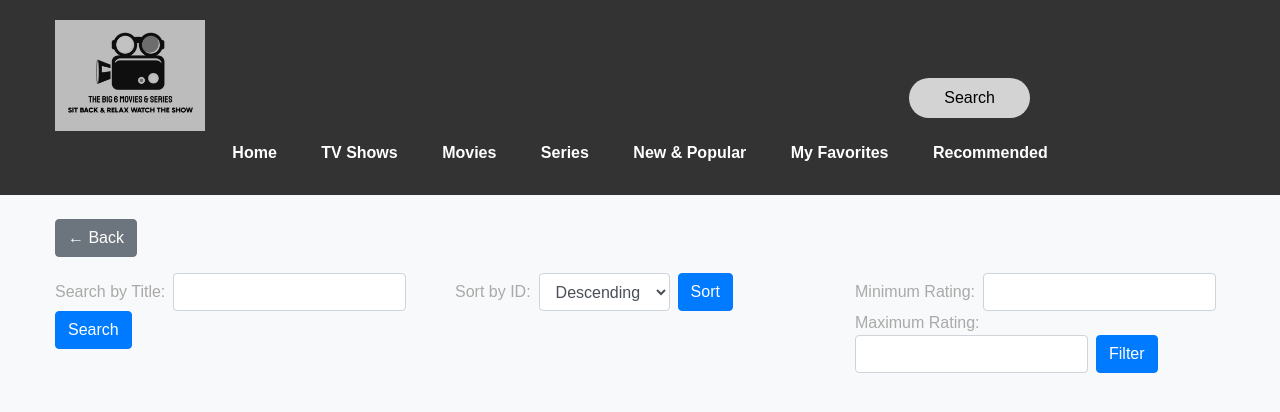
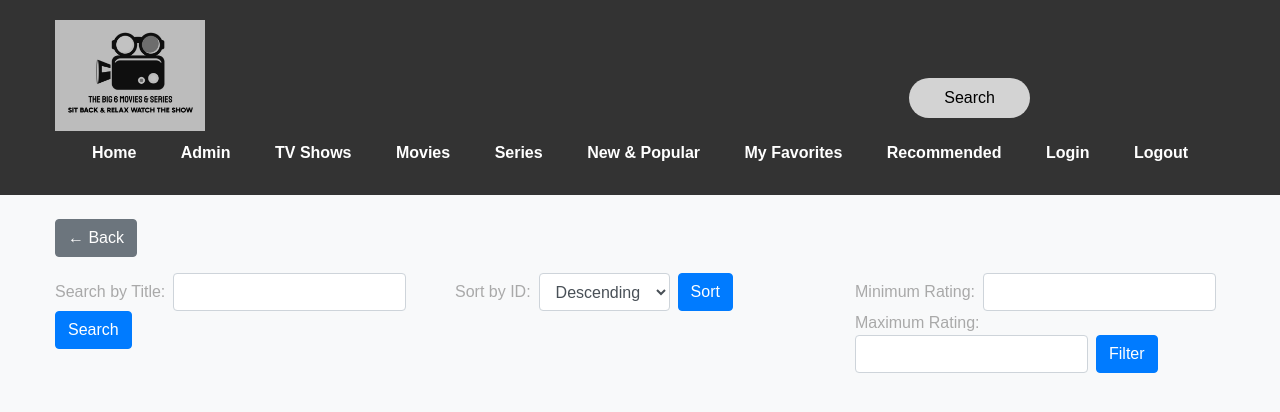
Before and after one commit to Rhulani756/COS221_Prac5, a PHP site: page /tvseries.php in a window 1280 px wide. Shown: the top 412 px of the page. Run offline with PHP 8.4, Linux system fonts and the light colour scheme; data that the repository does not hold is empty.

Commit message:
Update tvseries.php
I made a few changes on the navbar to keep the navbar the same throughout

```diff
--- a/tvseries.php
+++ b/tvseries.php
@@ -27,14 +27,17 @@ session_start();
             <!-- Navbar -->
             <nav id="navbar">
             <ul>
-                    <li><a href="#home">Home</a></li>
+                <li><a href="index.php">Home</a></li>
+                <li><a href="indexAdmin.php">Admin</a></li>
                 <li><a href="#tv-shows">TV Shows</a></li>
                 <li><a href="movies.php">Movies</a></li>
                 <li><a href="tvseries.php">Series</a></li>
                 <li><a href="#new-popular">New & Popular</a></li>
                 <li><a href="#my-favorites">My Favorites</a></li>
                 <li><a href="#recommended">Recommended</a></li>
-                    <!--<li><a href="#profile">Profile</a></li>-->
+                <li><a href="login.php">Login</a></li>
+                <li><a href="loginout.php">Logout</a></li>
+                <!--<li><a href="#profile">Profile</a></li>--> <!-- Add a link to the profile page -->
             </ul>
         </nav>
         </div>
```
Lines whose indentation alone changed are shown as unchanged.
